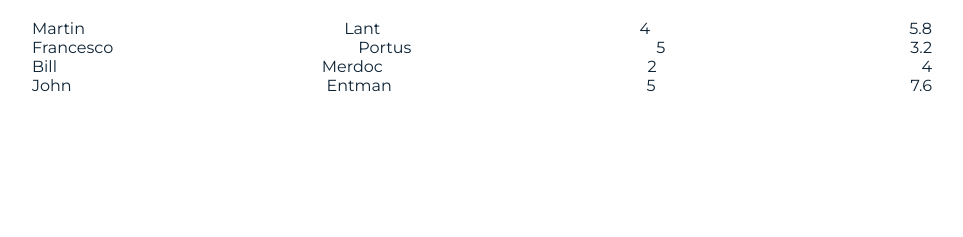
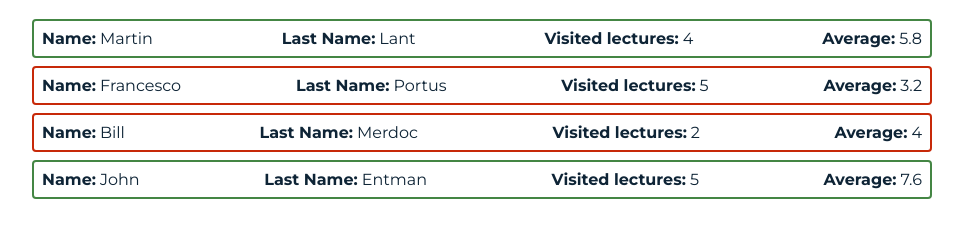
Before and after one commit to sylwiavv/js-task, a plain HTML site: page index.html in a window 1280 px wide. Shown: the part 63-300 px from the top of the page, without its empty margins (158-1121 px from the left). Drawn offline with Linux system fonts and the light colour scheme.

Commit message:
Add border color which is depend of average

```diff
--- a/index.js
+++ b/index.js
@@ -45,18 +45,26 @@ const render = (students) => {
                 return a + b;
             }}, 0) / marks.length;
 
+        let className = '';
+        if ( averageMarks < 5) {
+            className = 'red';
+        } else {
+            className = 'green';
+        }
+
         console.log(averageMarks)
 
         div.classList.add('student-card');
+        div.classList.add(className);
         div.innerHTML = `
-            <div class="name">${name}</div>
-            <div class="last-name">${lastName}</div>
-            <div class="visited-lectures">${visitedLectures.length}</div>
-            <div class="average">${averageMarks}</div>
+            <div class="name"><span>Name:</span>${name}</div>
+            <div class="last-name"><span>Last Name:</span>${lastName}</div>
+            <div class="visited-lectures"><span>Visited lectures:</span>${visitedLectures.length}</div>
+            <div class="average"><span>Average:</span>${averageMarks}</div>
         `;
         fragment.appendChild(div);
     });
-    container.appendChild(fragment)
+    container.appendChild(fragment);
 }
 render(students);
 
--- a/styles.css
+++ b/styles.css
@@ -21,4 +21,24 @@ body {
 .student-card {
     display: flex;
     justify-content: space-between;
+    border: 2px solid;
+    border-radius: 4px;
+    padding: 8px;
 }
+
+.student-card:not(:last-child) {
+    margin-bottom: 8px;
+}
+
+.student-card span {
+    font-weight: bold;
+    margin-right: 4px;
+}
+
+.student-card.green {
+    border-color: #448644;
+}
+
+.student-card.red {
+    border-color: #c72909;
+}
```
Also changed, not shown: index.html (+2 -1 lines), students.js (deleted, +0 -29 lines).
